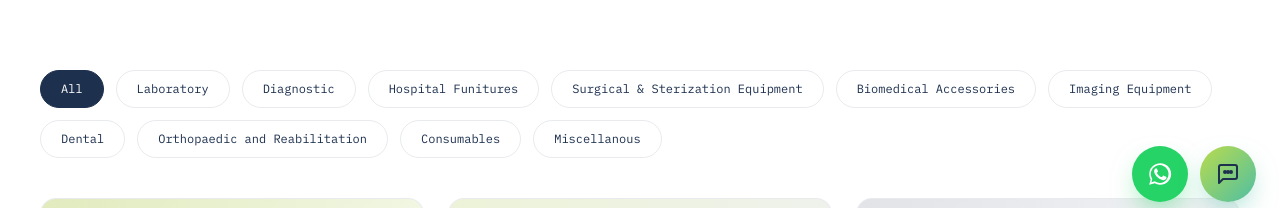
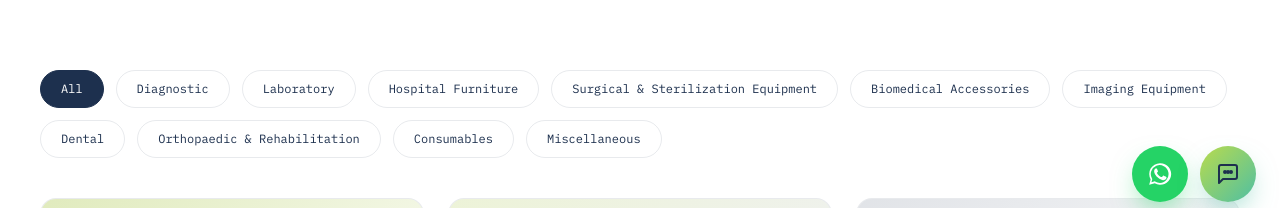
Before and after one commit to jofreyn7/nebro-healthcare, a plain HTML site: page products.html in a window 1280 px wide. Shown: the part 574-782 px from the top of the page. Drawn offline with Linux system fonts and the light colour scheme; no server answers.

Commit message:
Refactor product filter buttons for consistency
Updated filter buttons for product categories to improve accessibility and consistency.

```diff
--- a/products.html
+++ b/products.html
@@ -98,19 +98,19 @@
   <section class="py-20" style="background:#FFFFFF">
     <div class="max-w-7xl mx-auto px-6 lg:px-10">
 
-      <div class="flex flex-wrap gap-3 reveal" role="group" aria-label="Filter products by category">
-        <button class="filter-btn font-mono text-xs px-5 py-2.5 rounded-full border hairline" data-filter="all" aria-pressed="true">All</button>
-        <button class="filter-btn font-mono text-xs px-5 py-2.5 rounded-full border hairline" data-filter="diagnostic" aria-pressed="false">Laboratory</button>
-        <button class="filter-btn font-mono text-xs px-5 py-2.5 rounded-full border hairline" data-filter="laboratory" aria-pressed="false">Diagnostic</button>
-        <button class="filter-btn font-mono text-xs px-5 py-2.5 rounded-full border hairline" data-filter="laboratory" aria-pressed="false">Hospital Funitures</button>
-        <button class="filter-btn font-mono text-xs px-5 py-2.5 rounded-full border hairline" data-filter="laboratory" aria-pressed="false">Surgical &amp; Sterization Equipment</button>
-        <button class="filter-btn font-mono text-xs px-5 py-2.5 rounded-full border hairline" data-filter="laboratory" aria-pressed="false">Biomedical Accessories</button>
-        <button class="filter-btn font-mono text-xs px-5 py-2.5 rounded-full border hairline" data-filter="laboratory" aria-pressed="false">Imaging Equipment</button>
-        <button class="filter-btn font-mono text-xs px-5 py-2.5 rounded-full border hairline" data-filter="laboratory" aria-pressed="false">Dental</button>
-        <button class="filter-btn font-mono text-xs px-5 py-2.5 rounded-full border hairline" data-filter="laboratory" aria-pressed="false">Orthopaedic and Reabilitation</button>
-        <button class="filter-btn font-mono text-xs px-5 py-2.5 rounded-full border hairline" data-filter="laboratory" aria-pressed="false">Consumables</button>
-        <button class="filter-btn font-mono text-xs px-5 py-2.5 rounded-full border hairline" data-filter="surgical" aria-pressed="false">Miscellanous</button>
-      </div>
+     <div class="flex flex-wrap gap-3 reveal" role="group" aria-label="Filter products by category">
+    <button class="filter-btn font-mono text-xs px-5 py-2.5 rounded-full border hairline" data-filter="all" aria-pressed="true">All</button>
+    <button class="filter-btn font-mono text-xs px-5 py-2.5 rounded-full border hairline" data-filter="diagnostic" aria-pressed="false">Diagnostic</button>
+    <button class="filter-btn font-mono text-xs px-5 py-2.5 rounded-full border hairline" data-filter="laboratory" aria-pressed="false">Laboratory</button>
+    <button class="filter-btn font-mono text-xs px-5 py-2.5 rounded-full border hairline" data-filter="hospital_furniture" aria-pressed="false">Hospital Furniture</button>
+    <button class="filter-btn font-mono text-xs px-5 py-2.5 rounded-full border hairline" data-filter="surgical_sterilization" aria-pressed="false">Surgical &amp; Sterilization Equipment</button>
+    <button class="filter-btn font-mono text-xs px-5 py-2.5 rounded-full border hairline" data-filter="biomedical_accessories" aria-pressed="false">Biomedical Accessories</button>
+    <button class="filter-btn font-mono text-xs px-5 py-2.5 rounded-full border hairline" data-filter="imaging" aria-pressed="false">Imaging Equipment</button>
+    <button class="filter-btn font-mono text-xs px-5 py-2.5 rounded-full border hairline" data-filter="dental" aria-pressed="false">Dental</button>
+    <button class="filter-btn font-mono text-xs px-5 py-2.5 rounded-full border hairline" data-filter="orthopaedic_rehabilitation" aria-pressed="false">Orthopaedic &amp; Rehabilitation</button>
+    <button class="filter-btn font-mono text-xs px-5 py-2.5 rounded-full border hairline" data-filter="consumables" aria-pressed="false">Consumables</button>
+    <button class="filter-btn font-mono text-xs px-5 py-2.5 rounded-full border hairline" data-filter="miscellaneous" aria-pressed="false">Miscellaneous</button>
+</div>
 
       <div id="grid" class="mt-10 grid sm:grid-cols-2 lg:grid-cols-3 gap-6">
 
```
